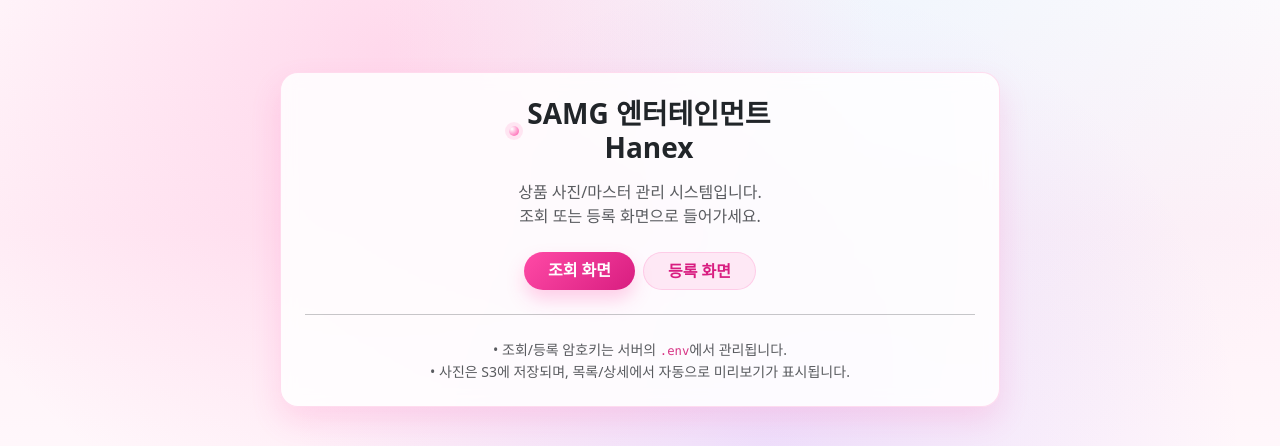
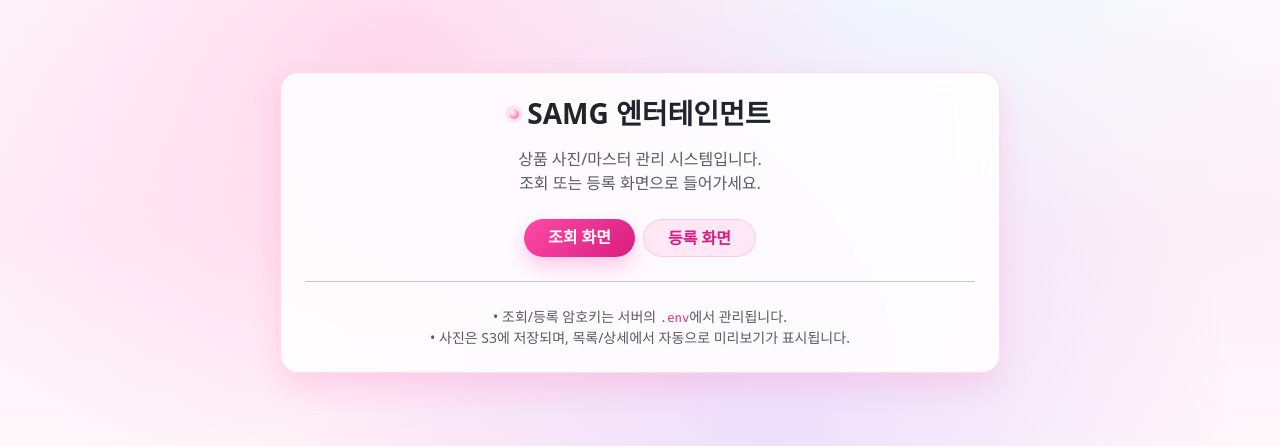
Before and after one commit to sangjin94/Samg-stock, a Flask app: page / in a window 1280 px wide. Shown: the part 107-553 px from the top of the page. Run offline with Flask 3, Linux system fonts and the light colour scheme; data that the repository does not hold is empty; parts of the project's set-up code (start-up, migrations or seed data) failed here and were passed over.

Commit message:
Update gate_index.html

```diff
--- a/templates/gate_index.html
+++ b/templates/gate_index.html
@@ -10,7 +10,7 @@
         <div class="d-flex align-items-center justify-content-center gap-2 mb-3">
           <div class="brand-dot"></div>
           <h3 class="m-0 fw-bold">
-            SAMG 엔터테인먼트<br> Hanex
+            SAMG 엔터테인먼트
           </h3>
         </div>
 
```
